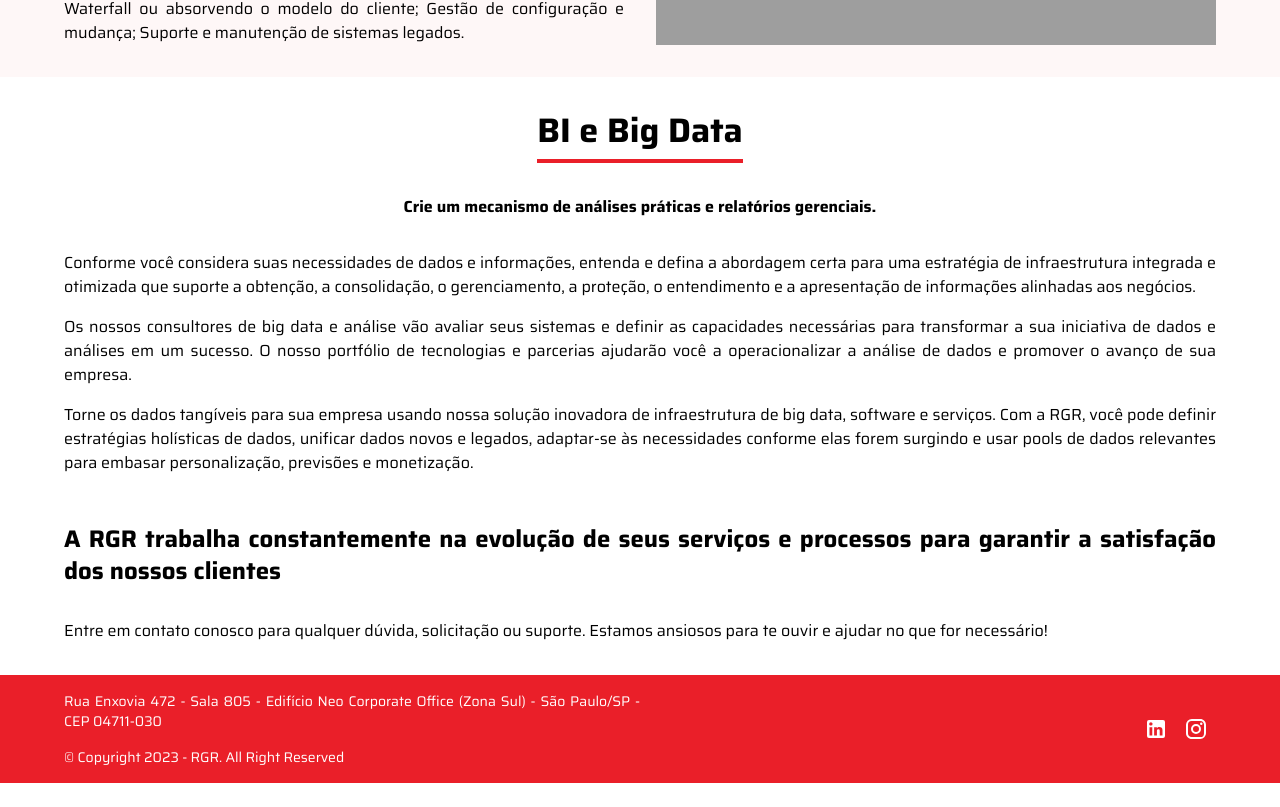
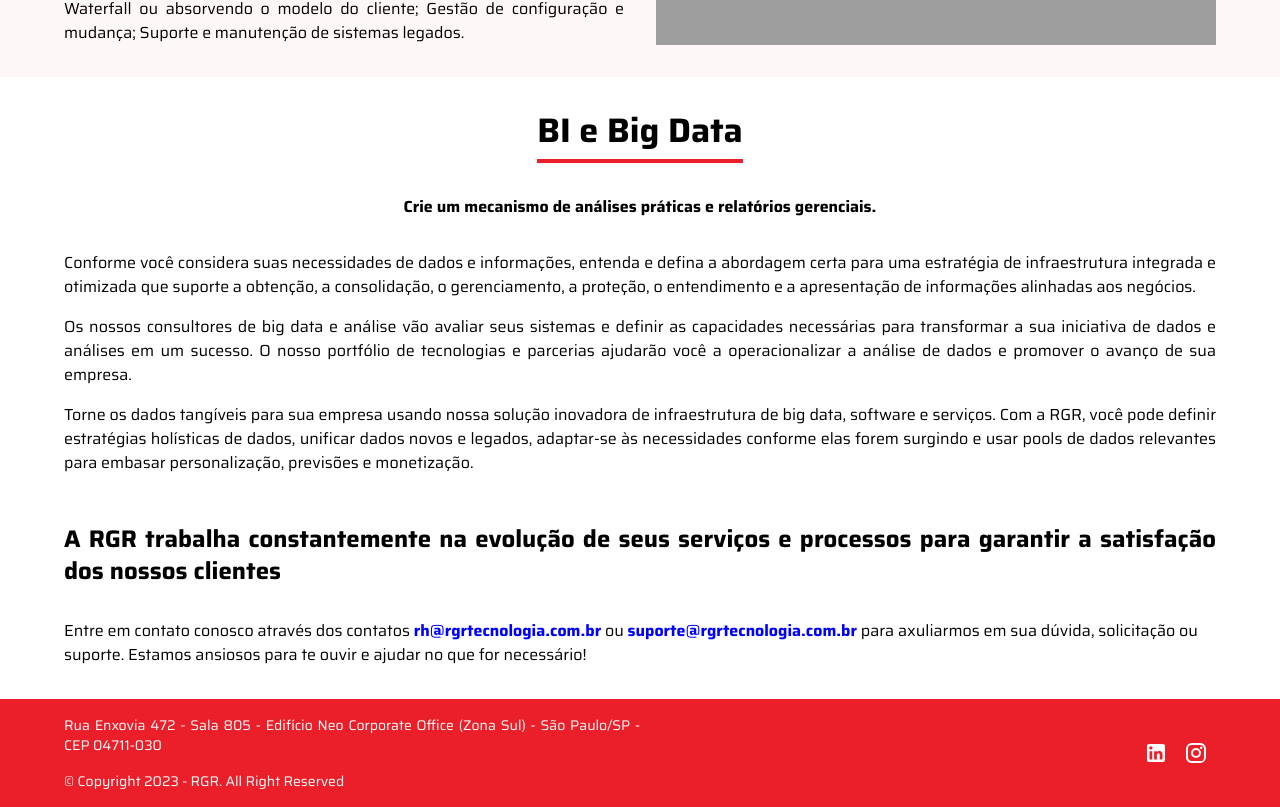
Before and after one commit to rgr-tecnologia/site, a Next.js app: page / in a window 1280 px wide. Shown: the part 2986-3793 px from the top of the page. Before the commit the page ends 3769 px from the top, so only its background shows below. Built offline with nearby package versions, Linux system fonts and the light colour scheme; grey boxes are pictures that could not be loaded.

Commit message:
feat: incluindo emails para contato

```diff
--- a/components/sections/BigData.tsx
+++ b/components/sections/BigData.tsx
@@ -52,9 +52,30 @@
               </Grid>
               <Grid item>
                 <Typography variant="body1">
-                  Entre em contato conosco para qualquer dúvida, solicitação ou
-                  suporte. Estamos ansiosos para te ouvir e ajudar no que for
-                  necessário!
+                  Entre em contato conosco através dos contatos{" "}
+                  <a
+                    style={{
+                      color: "blue",
+                      textDecoration: "none",
+                      fontWeight: "bold",
+                    }}
+                    href="mailto:rh@rgrtecnologia.com.br"
+                  >
+                    rh@rgrtecnologia.com.br
+                  </a>{" "}
+                  ou{" "}
+                  <a
+                    style={{
+                      color: "blue",
+                      textDecoration: "none",
+                      fontWeight: "bold",
+                    }}
+                    href="mailto:suporte@rgrtecnologia.com.br"
+                  >
+                    suporte@rgrtecnologia.com.br
+                  </a>{" "}
+                  para axuliarmos em sua dúvida, solicitação ou suporte. Estamos
+                  ansiosos para te ouvir e ajudar no que for necessário!
                 </Typography>
               </Grid>
             </Grid>
```
